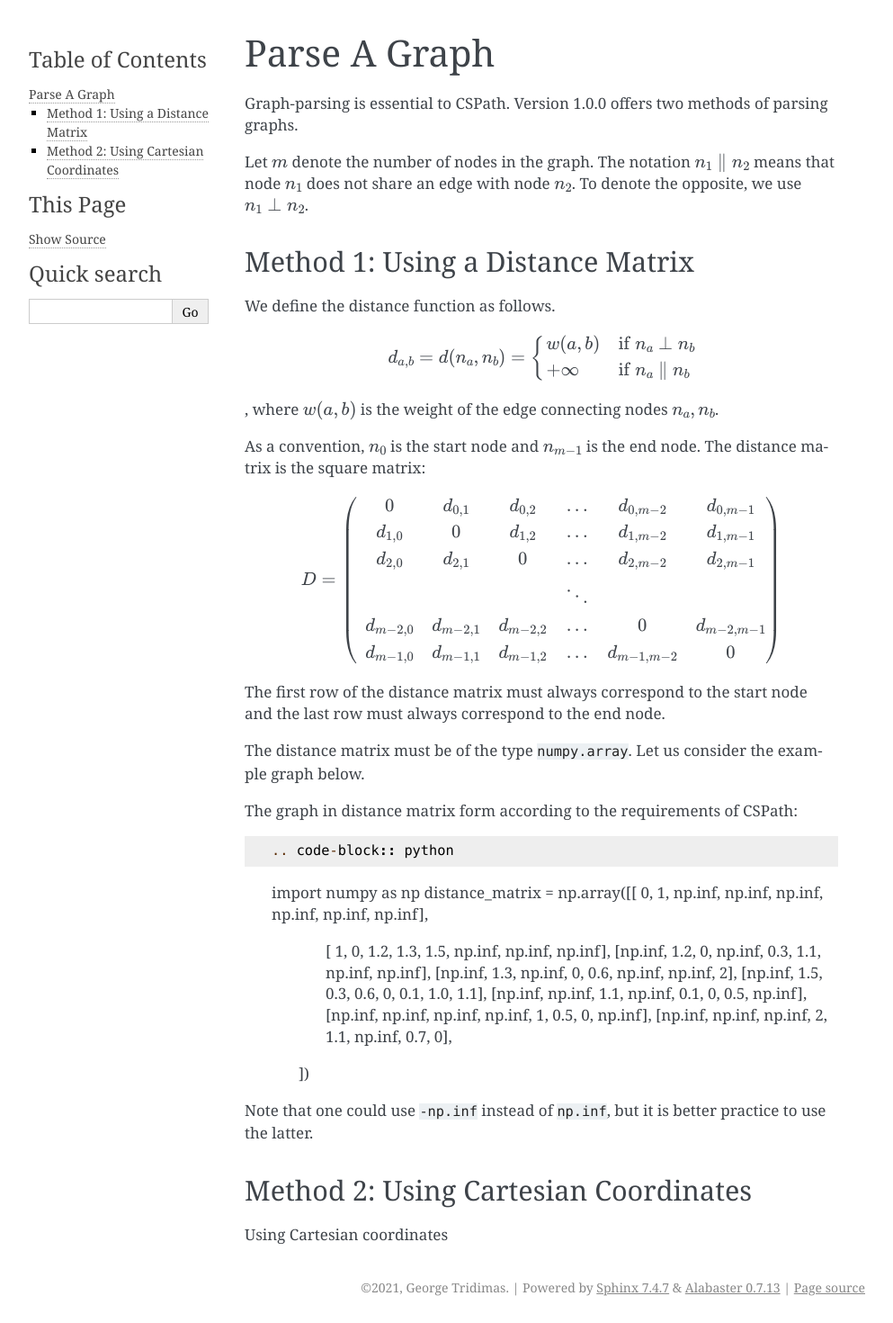
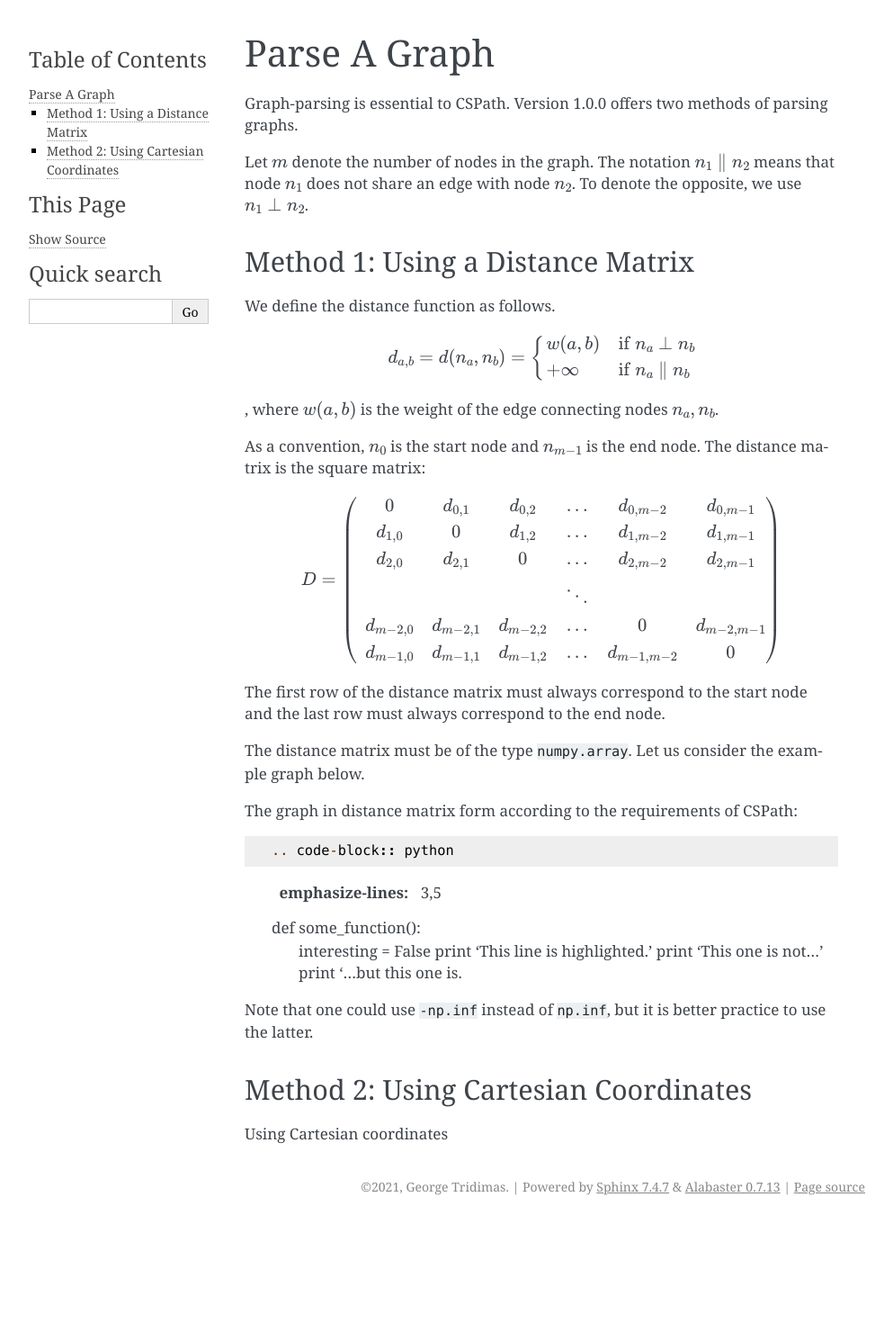
Before and after one commit to notgmt1337/CSPath, a Sphinx documentation site: the page built from docs/how-to/graph-parse.rst, in a window 1280 px wide. Shown: the whole page at 90% size, without its empty margins (148-1141 px from the left). Built offline with Sphinx 7.4.7, drawn with Linux system fonts in a browser that asks for light colours; after the commit the page ends 1358 px from its top, so only the background shows below that.

Commit message:
Update graph-parse.rst

```diff
--- a/docs/how-to/graph-parse.rst
+++ b/docs/how-to/graph-parse.rst
@@ -45,16 +45,14 @@ The distance matrix must be of the type :code:`numpy.array`. Let us consider the
 The graph in distance matrix form according to the requirements of CSPath::
 
 .. code-block:: python
-   import numpy as np
-   distance_matrix = np.array([[     0,       1,  np.inf,  np.inf,  np.inf,  np.inf,  np.inf,  np.inf],
-                               [     1,       0,     1.2,     1.3,     1.5,  np.inf,  np.inf,  np.inf],
-                               [np.inf,     1.2,       0,  np.inf,     0.3,     1.1,  np.inf,  np.inf],
-                               [np.inf,     1.3,  np.inf,       0,     0.6,  np.inf,  np.inf,       2],
-                               [np.inf,     1.5,     0.3,     0.6,       0,     0.1,     1.0,     1.1],
-                               [np.inf,  np.inf,     1.1,  np.inf,     0.1,       0,     0.5,  np.inf],
-                               [np.inf,  np.inf,  np.inf,  np.inf,       1,     0.5,       0,  np.inf],
-                               [np.inf,  np.inf,  np.inf,       2,     1.1,  np.inf,     0.7,       0],
-                              ])
+   :emphasize-lines: 3,5
+
+   def some_function():
+       interesting = False
+       print 'This line is highlighted.'
+       print 'This one is not...'
+       print '...but this one is.
+
 
 
 Note that one could use :code:`-np.inf` instead of :code:`np.inf`, but it is better practice to use the latter.
```
